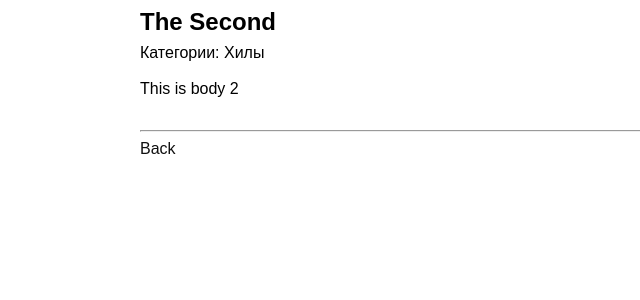
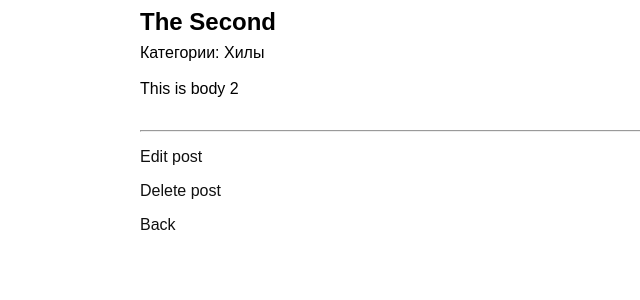
Before and after one commit to KirylDorakh/SkillFactoryTaskDesk, a Django app: page /post/2/ in a window 1280 px wide. Shown: the part 88-388 px from the top of the page, without its empty margins (0-640 px from the left). Run offline with Django 4.2, Linux system fonts and the light colour scheme; data comes from the database, SQL or seed files in the repository; both versions use the stored data as it was after the commit.

Commit message:
Delete form

```diff
--- a/posts/urls.py
+++ b/posts/urls.py
@@ -1,8 +1,15 @@
 from django.urls import path
-from .views import PostListView, PostDetailView, PostCreateView
+from .views import (PostListView,
+                    PostDetailView,
+                    PostCreateView,
+                    PostUpdateView,
+                    PostDeleteView,
+                    )
 
 urlpatterns = [
     path('', PostListView.as_view(), name='home'),
     path('post/<int:pk>/', PostDetailView.as_view(), name='post_detail'),
     path('post/new/', PostCreateView.as_view(), name='post_new'),
+    path('post/<int:pk>/edit/', PostUpdateView.as_view(), name='post_edit'),
+    path('post/<int:pk>/delete/', PostDeleteView.as_view(), name='post_delete'),
 ]
--- a/posts/views.py
+++ b/posts/views.py
@@ -1,6 +1,8 @@
 from django.shortcuts import render
 from django.views.generic import ListView, DetailView
-from django.views.generic.edit import CreateView
+from django.views.generic.edit import CreateView, UpdateView, DeleteView
+
+from django.urls import reverse_lazy
 
 from .models import Post
 
@@ -19,4 +21,16 @@ class PostDetailView(DetailView):
 class PostCreateView(CreateView):
     model = Post
     template_name = 'post_new.html'
-    fields = ['title', 'author', 'body', 'category']
+    fields = ['__all__']
+
+
+class PostUpdateView(UpdateView):
+    model = Post
+    template_name = 'post_edit.html'
+    fields = ['title', 'body', 'category']
+
+
+class PostDeleteView(DeleteView):
+    model = Post
+    template_name = 'post_delete.html'
+    success_url = reverse_lazy('home')
--- a/templates/post_detail.html
+++ b/templates/post_detail.html
@@ -17,5 +17,7 @@
         <p>{{ post.body }}</p>
     </div>
     <hr>
-    <a class="back" href="{% url 'home' %}">Back</a>
+    <p><a class="back" href="{% url 'post_edit' post.pk%}" title="Edit post">Edit post</a>
+    <p><a class="back" href="{% url 'post_delete' post.pk %}" title="Delete post">Delete post</a></p>
+    <p><a class="back" href="{% url 'home' %}">Back</a></p>
 {% endblock content %}
```
Also changed, not shown: templates/post_delete.html (added, +14 -0 lines), templates/post_edit.html (added, +17 -0 lines), db.sqlite3.
